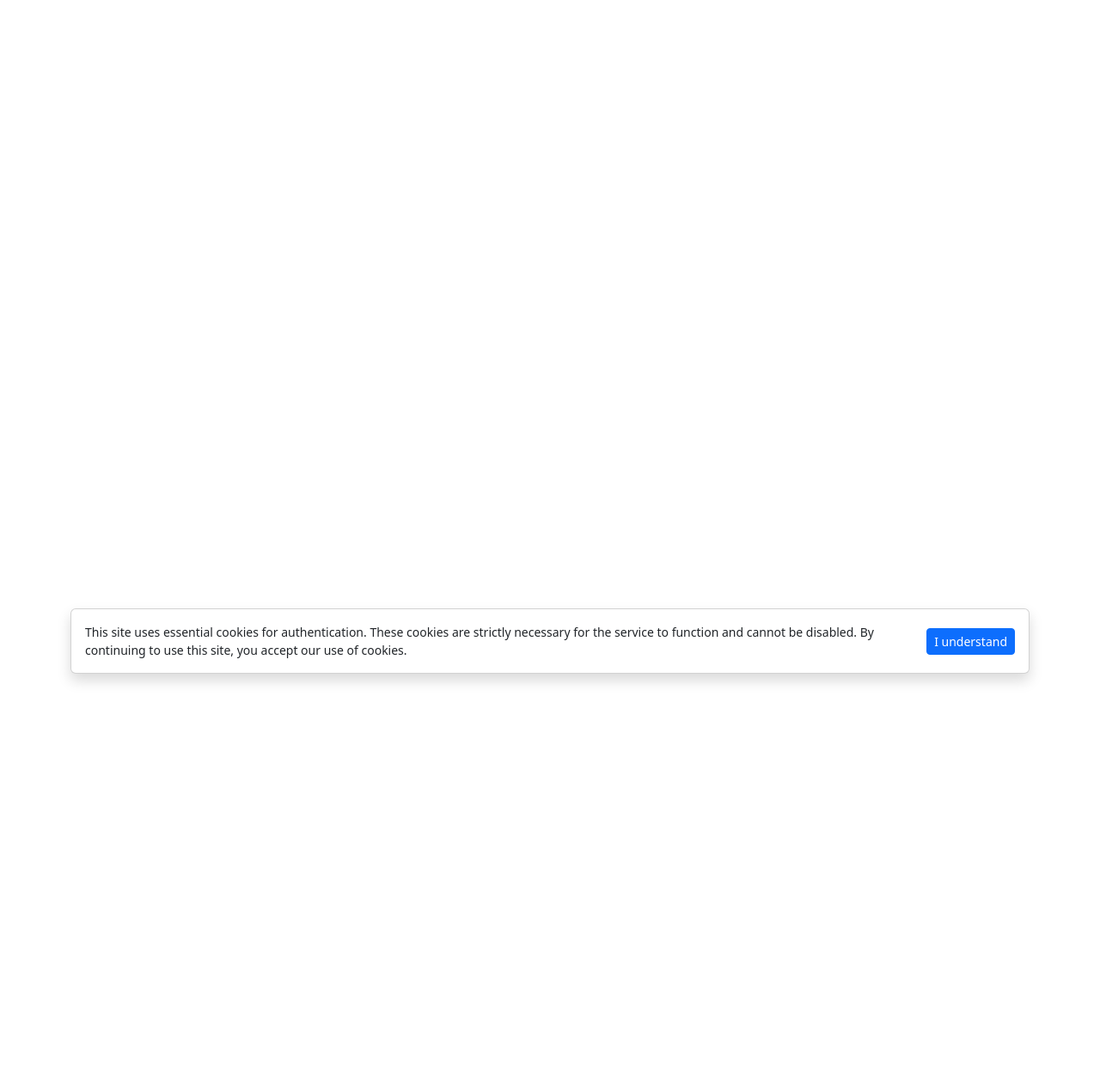
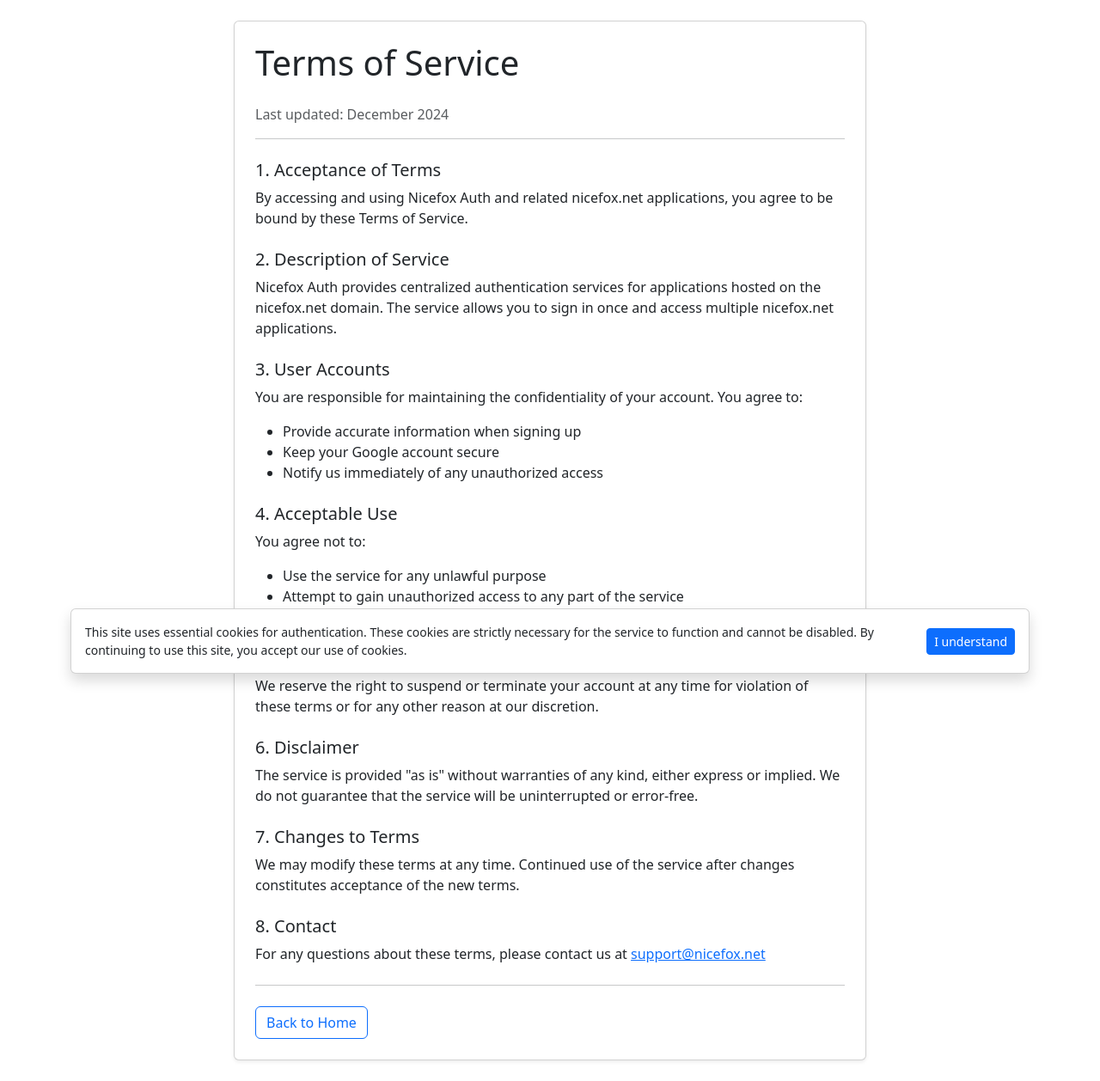
Before and after one commit to co-l/nicefox-auth, a React (Vite) app in the folder frontend/: page /terms in a window 1280 px wide. Shown: the whole page at 86% size. Before the commit the page ends 800 px from the top, so only its background shows below. Built offline with nearby package versions, Linux system fonts and the light colour scheme; no server answers.

Commit message:
Add Privacy Policy and Terms of Service pages for Google OAuth consent

```diff
--- a/frontend/src/main.tsx
+++ b/frontend/src/main.tsx
@@ -9,6 +9,8 @@
 import { Register } from './pages/Register'
 import { Home } from './pages/Home'
 import { Users } from './pages/Users'
+import { Privacy } from './pages/Privacy'
+import { Terms } from './pages/Terms'
 
 ReactDOM.createRoot(document.getElementById('root')!).render(
   <React.StrictMode>
@@ -17,6 +19,8 @@
         <Routes>
           <Route path="/login" element={<Login />} />
           <Route path="/register" element={<Register />} />
+          <Route path="/privacy" element={<Privacy />} />
+          <Route path="/terms" element={<Terms />} />
           <Route
             path="/"
             element={
--- /dev/null
+++ b/frontend/src/pages/Privacy.tsx
@@ -0,0 +1,70 @@
+import { Link } from 'react-router-dom'
+
+export function Privacy() {
+  return (
+    <div className="container py-4">
+      <div className="row justify-content-center">
+        <div className="col-lg-8">
+          <div className="card shadow-sm">
+            <div className="card-body p-4">
+              <h1 className="mb-4">Privacy Policy</h1>
+              <p className="text-muted">Last updated: December 2024</p>
+
+              <hr />
+
+              <h2 className="h5 mt-4">1. Information We Collect</h2>
+              <p>
+                When you sign in with Google, we collect the following information from your Google account:
+              </p>
+              <ul>
+                <li>Email address</li>
+                <li>Display name</li>
+                <li>Profile picture (if available)</li>
+              </ul>
+
+              <h2 className="h5 mt-4">2. How We Use Your Information</h2>
+              <p>We use the information we collect to:</p>
+              <ul>
+                <li>Authenticate you across nicefox.net applications</li>
+                <li>Display your profile information within our applications</li>
+                <li>Manage your account and permissions</li>
+              </ul>
+
+              <h2 className="h5 mt-4">3. Data Storage</h2>
+              <p>
+                Your data is stored securely in our database. We do not sell or share your personal
+                information with third parties except as required by law.
+              </p>
+
+              <h2 className="h5 mt-4">4. Cookies</h2>
+              <p>
+                We use a secure, httpOnly authentication cookie to maintain your session across
+                nicefox.net applications. This cookie is essential for the service to function.
+              </p>
+
+              <h2 className="h5 mt-4">5. Your Rights</h2>
+              <p>You have the right to:</p>
+              <ul>
+                <li>Access your personal data</li>
+                <li>Request deletion of your account and data</li>
+                <li>Revoke Google OAuth access at any time via your Google account settings</li>
+              </ul>
+
+              <h2 className="h5 mt-4">6. Contact</h2>
+              <p>
+                For any privacy-related questions, please contact us at{' '}
+                <a href="mailto:support@nicefox.net">support@nicefox.net</a>
+              </p>
+
+              <hr className="my-4" />
+
+              <Link to="/" className="btn btn-outline-primary">
+                Back to Home
+              </Link>
+            </div>
+          </div>
+        </div>
+      </div>
+    </div>
+  )
+}
--- /dev/null
+++ b/frontend/src/pages/Terms.tsx
@@ -0,0 +1,81 @@
+import { Link } from 'react-router-dom'
+
+export function Terms() {
+  return (
+    <div className="container py-4">
+      <div className="row justify-content-center">
+        <div className="col-lg-8">
+          <div className="card shadow-sm">
+            <div className="card-body p-4">
+              <h1 className="mb-4">Terms of Service</h1>
+              <p className="text-muted">Last updated: December 2024</p>
+
+              <hr />
+
+              <h2 className="h5 mt-4">1. Acceptance of Terms</h2>
+              <p>
+                By accessing and using Nicefox Auth and related nicefox.net applications, you agree
+                to be bound by these Terms of Service.
+              </p>
+
+              <h2 className="h5 mt-4">2. Description of Service</h2>
+              <p>
+                Nicefox Auth provides centralized authentication services for applications hosted
+                on the nicefox.net domain. The service allows you to sign in once and access
+                multiple nicefox.net applications.
+              </p>
+
+              <h2 className="h5 mt-4">3. User Accounts</h2>
+              <p>
+                You are responsible for maintaining the confidentiality of your account. You agree to:
+              </p>
+              <ul>
+                <li>Provide accurate information when signing up</li>
+                <li>Keep your Google account secure</li>
+                <li>Notify us immediately of any unauthorized access</li>
+              </ul>
+
+              <h2 className="h5 mt-4">4. Acceptable Use</h2>
+              <p>You agree not to:</p>
+              <ul>
+                <li>Use the service for any unlawful purpose</li>
+                <li>Attempt to gain unauthorized access to any part of the service</li>
+                <li>Interfere with or disrupt the service</li>
+              </ul>
+
+              <h2 className="h5 mt-4">5. Termination</h2>
+              <p>
+                We reserve the right to suspend or terminate your account at any time for violation
+                of these terms or for any other reason at our discretion.
+              </p>
+
+              <h2 className="h5 mt-4">6. Disclaimer</h2>
+              <p>
+                The service is provided "as is" without warranties of any kind, either express or
+                implied. We do not guarantee that the service will be uninterrupted or error-free.
+              </p>
+
+              <h2 className="h5 mt-4">7. Changes to Terms</h2>
+              <p>
+                We may modify these terms at any time. Continued use of the service after changes
+                constitutes acceptance of the new terms.
+              </p>
+
+              <h2 className="h5 mt-4">8. Contact</h2>
+              <p>
+                For any questions about these terms, please contact us at{' '}
+                <a href="mailto:support@nicefox.net">support@nicefox.net</a>
+              </p>
+
+              <hr className="my-4" />
+
+              <Link to="/" className="btn btn-outline-primary">
+                Back to Home
+              </Link>
+            </div>
+          </div>
+        </div>
+      </div>
+    </div>
+  )
+}
```
